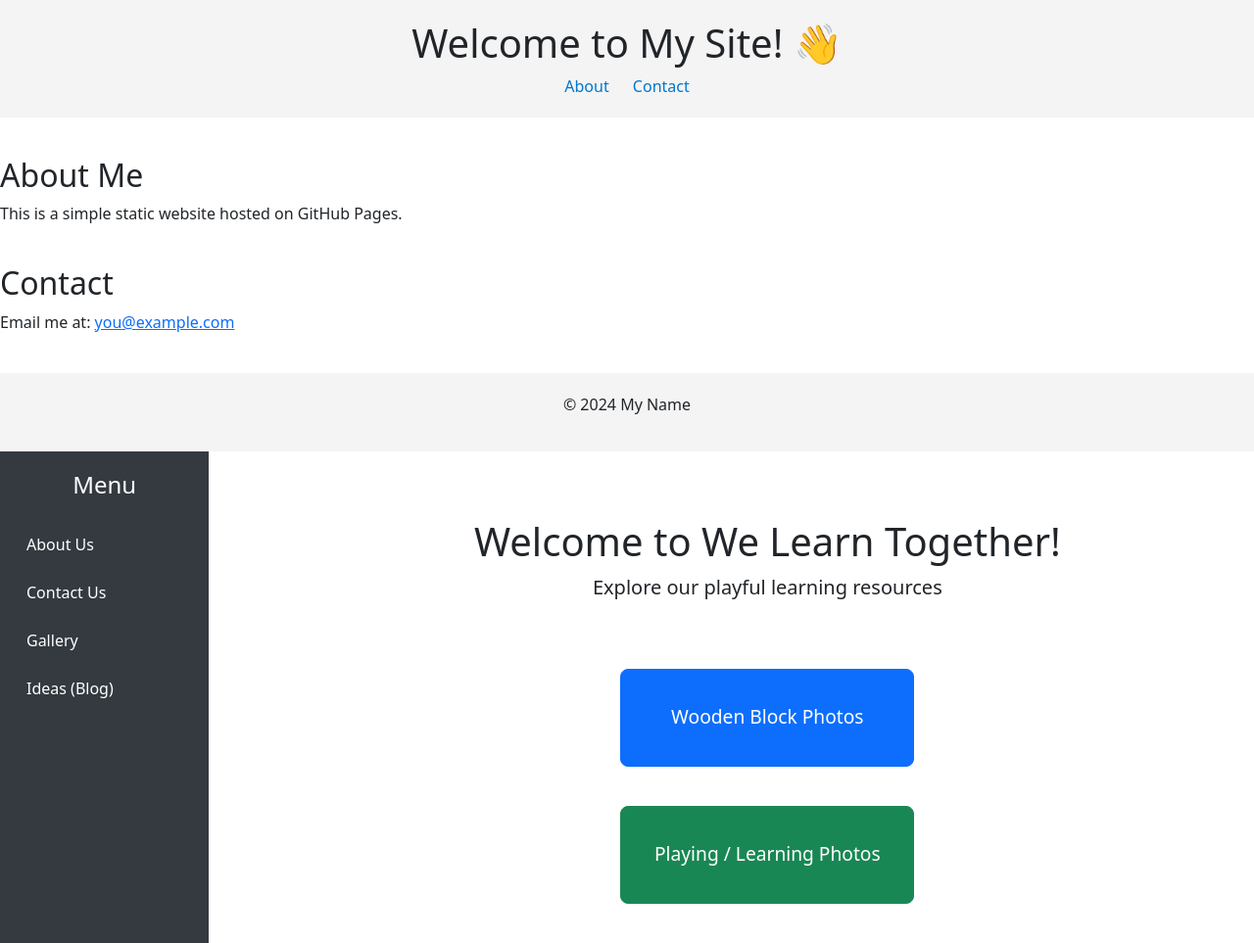
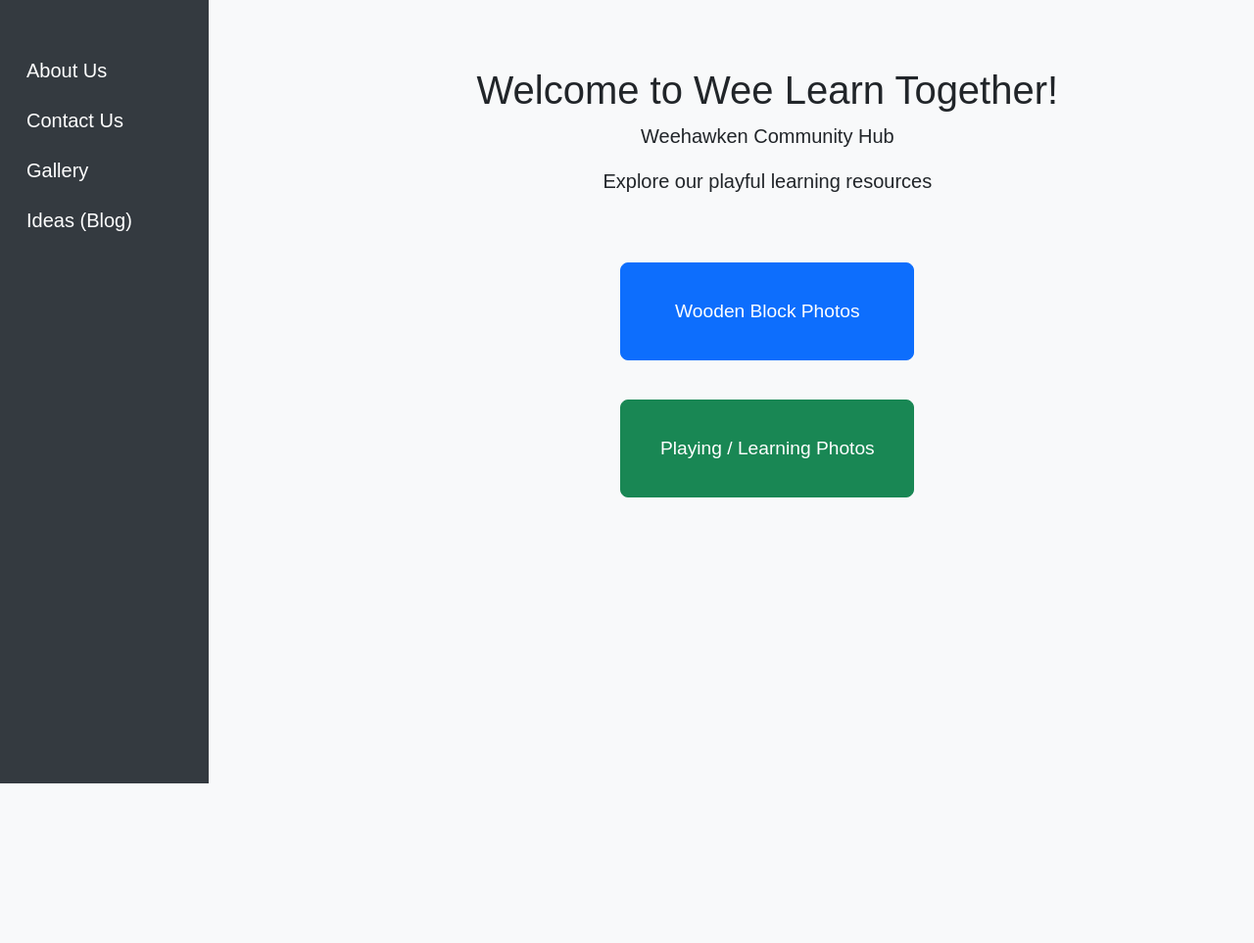
Before and after one commit to nvitshas/weelearntogether, a plain HTML site: page index.html in a window 1280 px wide. Shown: the top 963 px of the page at 98% size. After the commit the page ends 800 px from the top, so only its background shows below. Drawn offline with nearby package versions, Linux system fonts and the light colour scheme.

Commit message:
Add new [feature/page]

```diff
--- a/index.html
+++ b/index.html
@@ -3,64 +3,31 @@
 <head>
   <meta charset="UTF-8">
   <meta name="viewport" content="width=device-width, initial-scale=1.0">
-  <title>We Learn Together<</title>
-  <title>Weehawken Community Hub<</title>
+  <title>Weehawken Community Hub Wee Learn Together</title>
   <!-- Bootstrap CSS -->
   <link href="https://cdn.jsdelivr.net/npm/bootstrap@5.3.0/dist/css/bootstrap.min.css" rel="stylesheet">
   <link rel="stylesheet" href="style.css">  <!-- Link to CSS (optional) -->
 </head>
+
 <body>
-  <header>
-    <h1>Welcome to My Site! 👋</h1>
-    <nav>
-      <a href="#about">About</a>
-      <a href="#contact">Contact</a>
-    </nav>
-  </header>
 
-  <main>
-    <section id="about">
-      <h2>About Me</h2>
-      <p>This is a simple static website hosted on GitHub Pages.</p>
-    </section>
-
-    <section id="contact">
-      <h2>Contact</h2>
-      <p>Email me at: <a href="mailto:you@example.com">you@example.com</a></p>
-    </section>
-  </main>
-
-  <footer>
-    <p>© 2024 My Name</p>
-  </footer>
-
-  <script src="script.js"></script>  <!-- Link to JS (optional) -->
-</body>
-</html>
-
-<!DOCTYPE html>
-<html lang="en">
-<head>
-  <meta charset="UTF-8">
-  <meta name="viewport" content="width=device-width, initial-scale=1.0">
-  <title>We Learn Together</title>
-  <!-- Bootstrap CSS -->
-  <link href="https://cdn.jsdelivr.net/npm/bootstrap@5.3.0/dist/css/bootstrap.min.css" rel="stylesheet"><body>
     <div class="container-fluid">
       <div class="row">
-        <!-- Sidebar Menu -->
-        <div class="col-md-3 col-lg-2 d-md-block sidebar">
-          <h4 class="text-center mb-4">Menu</h4>
-          <a href="#about">About Us</a>
-          <a href="#contact">Contact Us</a>
-          <a href="#gallery">Gallery</a>
-          <a href="#blog">Ideas (Blog)</a>
-        </div>
+<!-- Sidebar Menu -->
+  <div class="col-md-3 col-lg-2 d-md-block sidebar">
+    <div class="pt-4"> <!-- Added padding-top to push content down -->
+      <a href="#about" class="d-block fs-5 py-2">About Us</a> <!-- fs-5 = font-size, py-2 = padding-y -->
+      <a href="#contact" class="d-block fs-5 py-2">Contact Us</a>
+      <a href="#gallery" class="d-block fs-5 py-2">Gallery</a>
+      <a href="#blog" class="d-block fs-5 py-2">Ideas (Blog)</a>
+    </div>
+  </div>
 
         <!-- Main Content -->
         <div class="col-md-9 col-lg-10 main-content">
           <div class="text-center mt-5">
-            <h1>Welcome to We Learn Together!</h1>
+            <h1>Welcome to Wee Learn Together!</h1>
+            <p class="lead">Weehawken Community Hub</p>
             <p class="lead">Explore our playful learning resources</p>
           </div>
 
```
